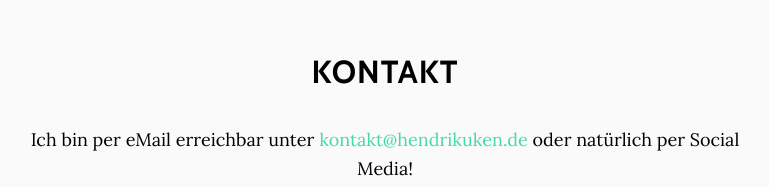
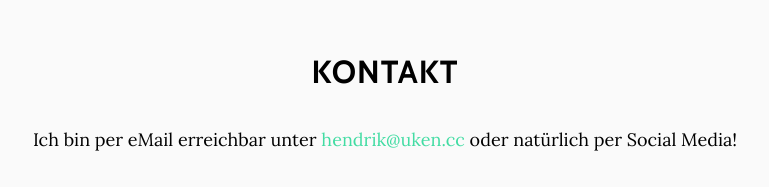
Before and after one commit to Th3seus/iceguardian42.github.io, a plain HTML site: page index.html in a window 1280 px wide. Shown: the part 2313-2500 px from the top of the page, without its empty margins (255-1024 px from the left). Drawn offline with nearby package versions, Linux system fonts and the light colour scheme.

Commit message:
Update index.html

```diff
--- a/index.html
+++ b/index.html
@@ -89,7 +89,7 @@
         <div class="row">
           <div class="col-lg-8 mx-auto">
             <h2>Kontakt</h2>
-            <p>Ich bin per eMail erreichbar unter <a href="mailto:kontakt@hendrikuken.de" target="_blank">kontakt@hendrikuken.de</a>
+            <p>Ich bin per eMail erreichbar unter <a href="mailto:hendrik@uken.cc" target="_blank">hendrik@uken.cc</a>
                 oder natürlich per Social Media!</p>
             <ul class="list-inline banner-social-buttons">
               <li class="list-inline-item">
```
